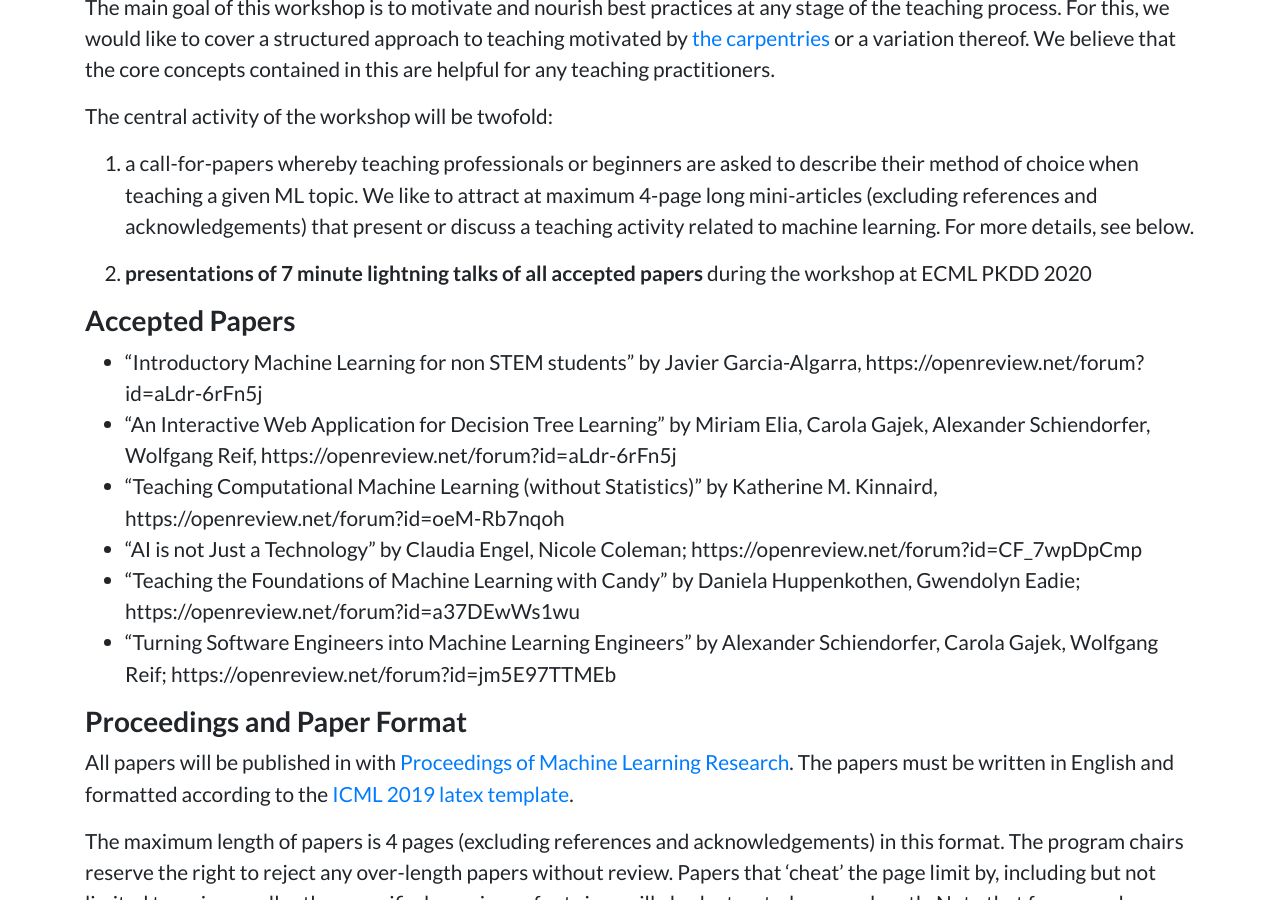
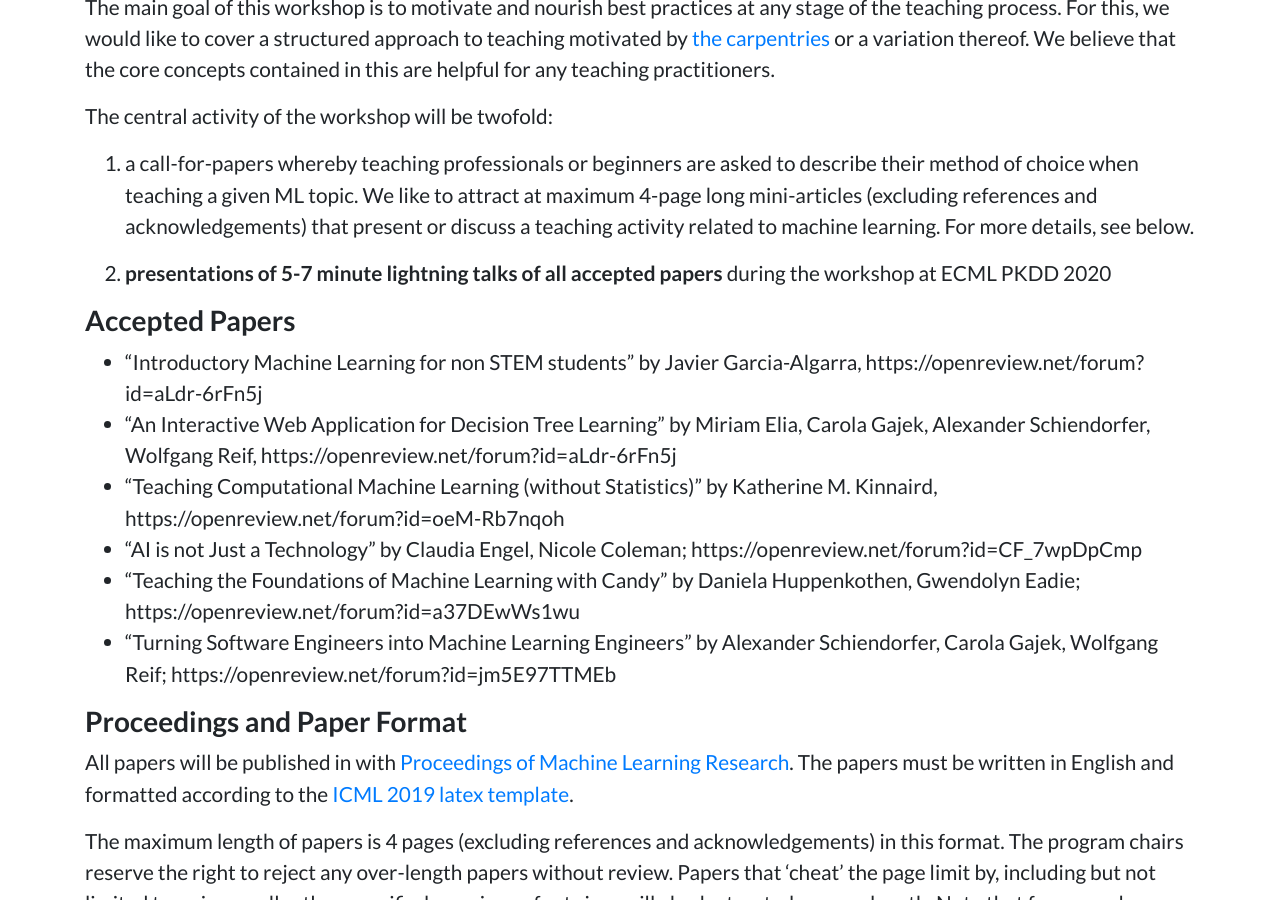
Before and after one commit to teaching-ml/2020, a Jekyll site: the page built from index.md, in a window 1280 px wide and 900 px high, scrolled down 4611 px. Built offline with Jekyll 4.4.1, drawn with Linux system fonts in a browser that asks for light colours.

Commit message:
use time range for lightning talk
Co-authored-by: Heidi Seibold <heidi@seibold.co>

```diff
--- a/index.md
+++ b/index.md
@@ -119,7 +119,7 @@ The central activity of the workshop will be twofold:
 
 1. a call-for-papers whereby teaching professionals or beginners are asked to describe their method of choice when teaching a given ML topic. We like to attract at maximum 4-page long mini-articles (excluding references and acknowledgements) that present or discuss a teaching activity related to machine learning. For more details, see below.
 
-2. **presentations of 7 minute lightning talks of all accepted papers** during the workshop at ECML PKDD 2020
+2. **presentations of 5-7 minute lightning talks of all accepted papers** during the workshop at ECML PKDD 2020
 
 ### Accepted Papers
 
```
